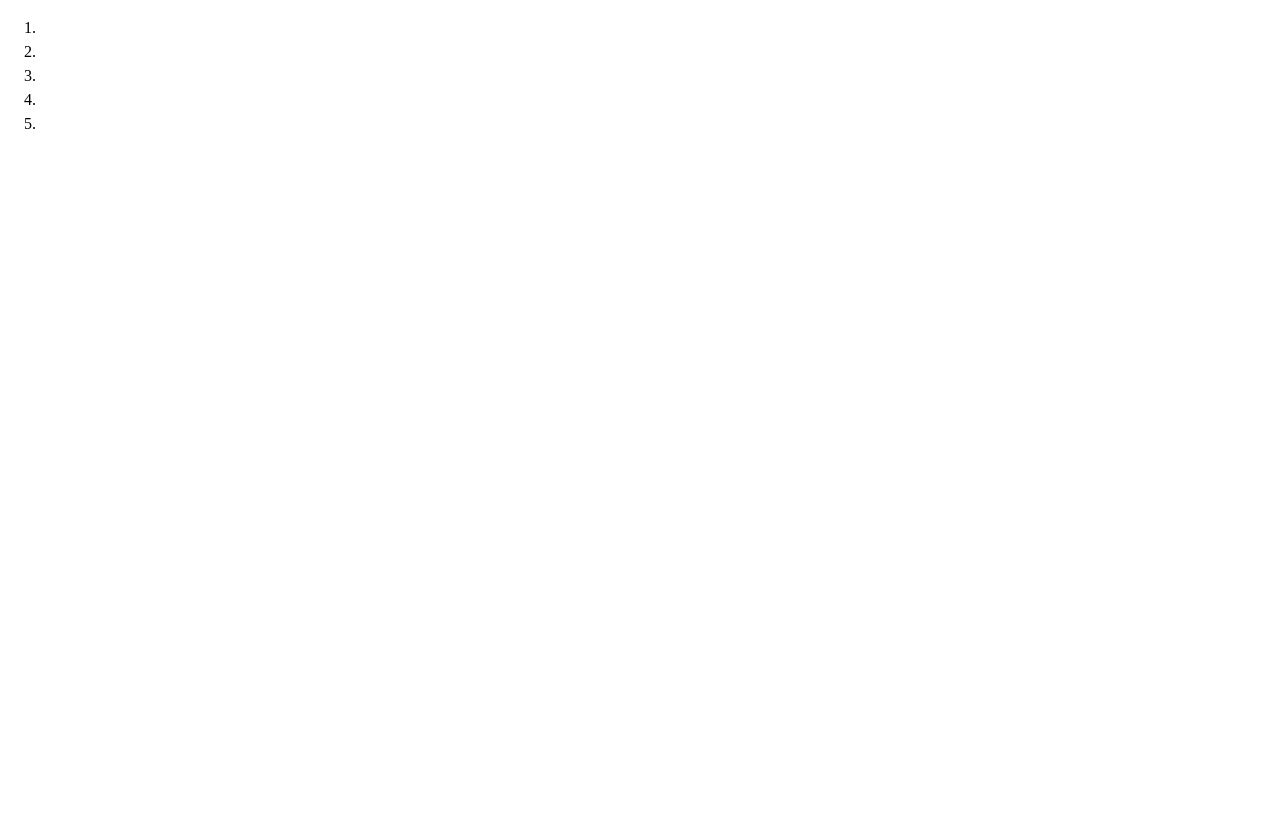
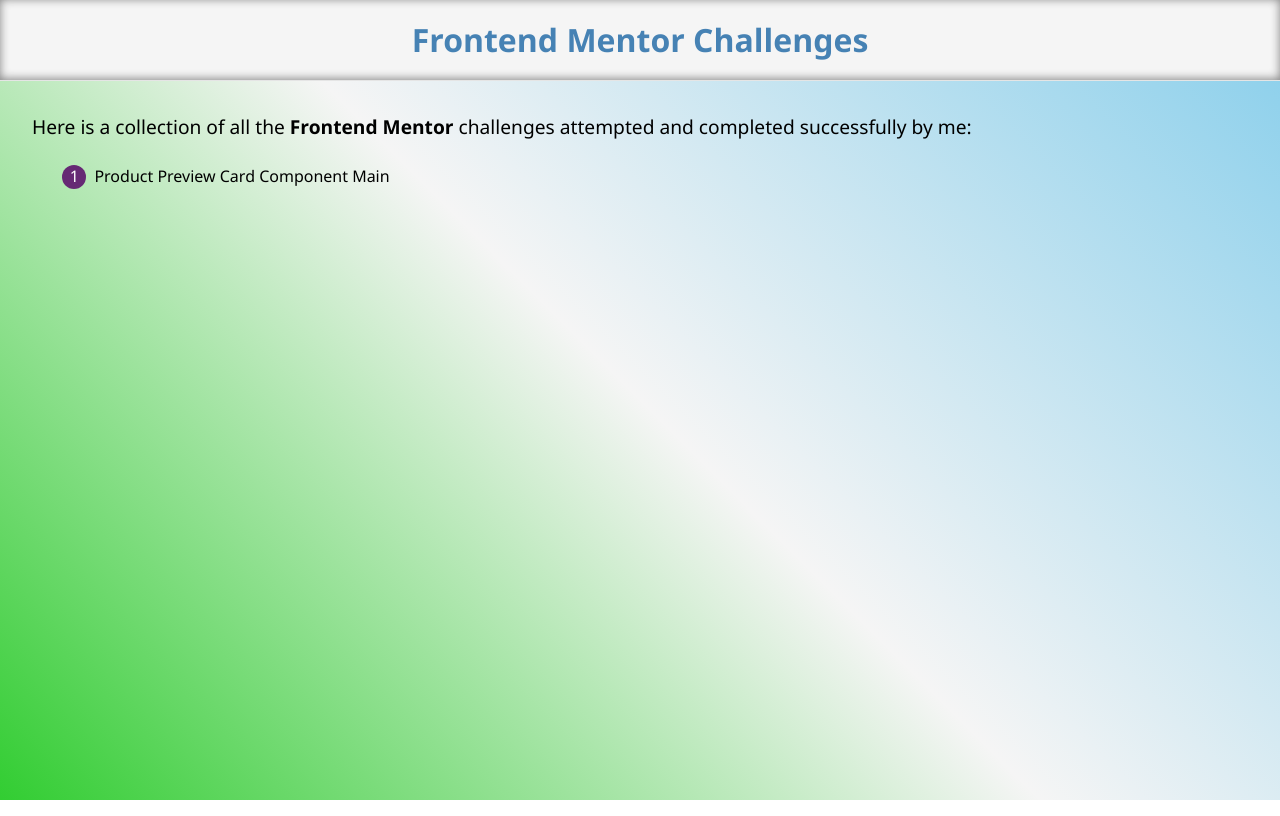
Before and after one commit to SaiSridhar783/frontend-mentor, a website: page index.html in a window 1280 px wide. Drawn offline with Linux system fonts and the light colour scheme.

Commit message:
First challenge and some index styling

```diff
--- /dev/null
+++ b/Starters/product-preview-card-component-main/style-guide.md
@@ -0,0 +1,35 @@
+# Front-end Style Guide
+
+## Layout
+
+The designs were created to the following widths:
+
+- Mobile: 375px
+- Desktop: 1440px
+
+## Colors
+
+### Primary
+
+- Dark cyan: hsl(158, 36%, 37%)
+- Cream: hsl(30, 38%, 92%)
+
+### Neutral
+
+- Very dark blue: hsl(212, 21%, 14%)
+- Dark grayish blue: hsl(228, 12%, 48%)
+- White: hsl(0, 0%, 100%)
+
+## Typography
+
+### Body Copy
+
+- Font size (paragraph): 14px
+
+### Font
+
+- Family: [Montserrat](https://fonts.google.com/specimen/Montserrat)
+- Weights: 500, 700
+
+- Family: [Fraunces](https://fonts.google.com/specimen/Fraunces)
+- Weights: 700
--- a/index.html
+++ b/index.html
@@ -6,24 +6,16 @@
 		<meta name="viewport" content="width=device-width, initial-scale=1.0" />
 		<title>Frontend Mentor Challenges - Index</title>
 		<link rel="stylesheet" href="css/main.css" />
+		<script type="text/javascript" src="index.js" defer></script>
 	</head>
 	<body>
-		<ol>
-			<li class="list__item">
-				<a href="/html/" target="_blank" rel="noopener noreferrer"></a>
-			</li>
-			<li class="list__item">
-				<a href="/html/" target="_blank" rel="noopener noreferrer"></a>
-			</li>
-			<li class="list__item">
-				<a href="/html/" target="_blank" rel="noopener noreferrer"></a>
-			</li>
-			<li class="list__item">
-				<a href="/html/" target="_blank" rel="noopener noreferrer"></a>
-			</li>
-			<li class="list__item">
-				<a href="/html/" target="_blank" rel="noopener noreferrer"></a>
-			</li>
-		</ol>
+		<header>
+			<h1>Frontend Mentor Challenges</h1>
+		</header>
+		<p class="intro">
+			Here is a collection of all the <b>Frontend Mentor</b> challenges
+			attempted and completed successfully by me:
+		</p>
+		<ol id="content__list"></ol>
 	</body>
 </html>
--- /dev/null
+++ b/index.js
@@ -0,0 +1,14 @@
+const arr = ["product-preview-card-component-main"];
+const contentElement = document.getElementById("content__list");
+
+arr.map((challenge) => {
+	const li = document.createElement("li");
+	const title = challenge
+		.split("-")
+		.join(" ")
+		.replace(/\w\S*/g, function (txt) {
+			return txt.charAt(0).toUpperCase() + txt.slice(1).toLowerCase();
+		});
+	li.innerHTML = `<a href="Starters/${challenge}/index.html">${title}</a>`;
+	contentElement.appendChild(li);
+});
--- a/scss/main.scss
+++ b/scss/main.scss
@@ -17,6 +17,7 @@
 dl,
 dd {
 	margin: 0;
+	font-family: "Segoe UI", Tahoma, Geneva, Verdana, sans-serif;
 }
 
 /* Remove list styles on ul, ol elements with a list role, which suggests default styling will be removed */
@@ -72,3 +73,59 @@
 		scroll-behavior: auto !important;
 	}
 }
+
+header {
+	display: flex;
+	justify-content: center;
+	align-items: center;
+	padding: 1rem;
+	background-color: #f5f5f5;
+	border-bottom: 1px solid #e5e5e5;
+	box-shadow: inset 0 -1px 10px gray;
+	color: steelblue;
+}
+
+.intro {
+	padding: 2rem 2rem 0;
+	font-size: 1.2rem;
+}
+
+ol {
+	list-style: none;
+	padding: 1rem;
+	margin: 0;
+	counter-reset: list-counter;
+}
+
+li {
+	counter-increment: list-counter;
+	padding: 0.4rem;
+	border-radius: 8px;
+	display: inline-block;
+	margin-left: 2.5rem;
+	&::before {
+		content: counter(list-counter);
+		background: #662974;
+		width: 1.5rem;
+		height: 1.5rem;
+		border-radius: 50%;
+		display: inline-block;
+		line-height: 1.4rem;
+		color: white;
+		text-align: center;
+		margin-right: 0.5rem;
+	}
+
+	&:hover {
+		background-color: #f5f5f5;
+	}
+}
+
+a {
+	text-decoration: none;
+	color: #000000;
+}
+
+body {
+	background-image: linear-gradient(225deg, skyblue, #f5f5f5, limegreen);
+}
```
Also changed, not shown: Starters/product-preview-card-component-main/index.html (added, +36 -0 lines), Starters/product-preview-card-component-main/README-template.md (added), Starters/product-preview-card-component-main/README.md (added), Starters/product-preview-card-component-main/design/active-states.jpg (added), Starters/product-preview-card-component-main/design/desktop-design.jpg (added), Starters/product-preview-card-component-main/design/desktop-preview.jpg (added), Starters/product-preview-card-component-main/design/mobile-design.jpg (added), Starters/product-preview-card-component-main/images/favicon-32x32.png (added), Starters/product-preview-card-component-main/images/icon-cart.svg (added), Starters/product-preview-card-component-main/images/image-product-desktop.jpg (added), Starters/product-preview-card-component-main/images/image-product-mobile.jpg (added), css/main.css, 2 other files.
